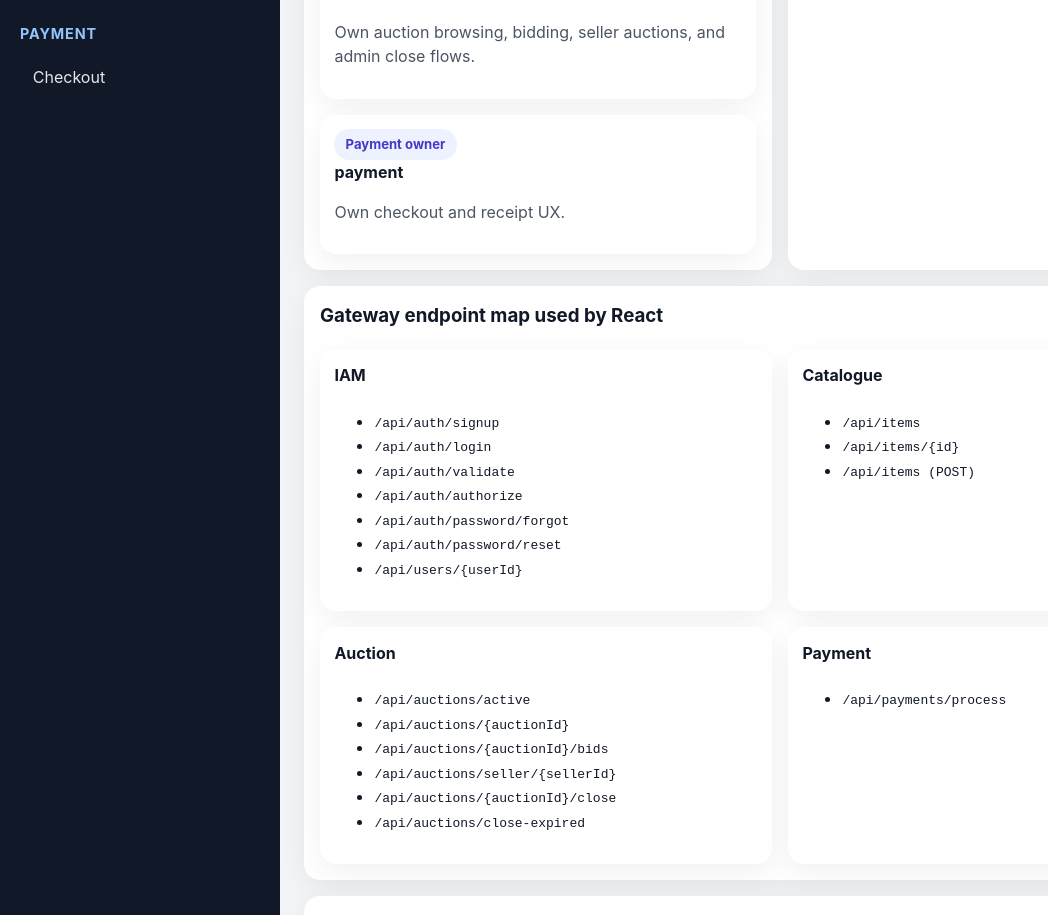
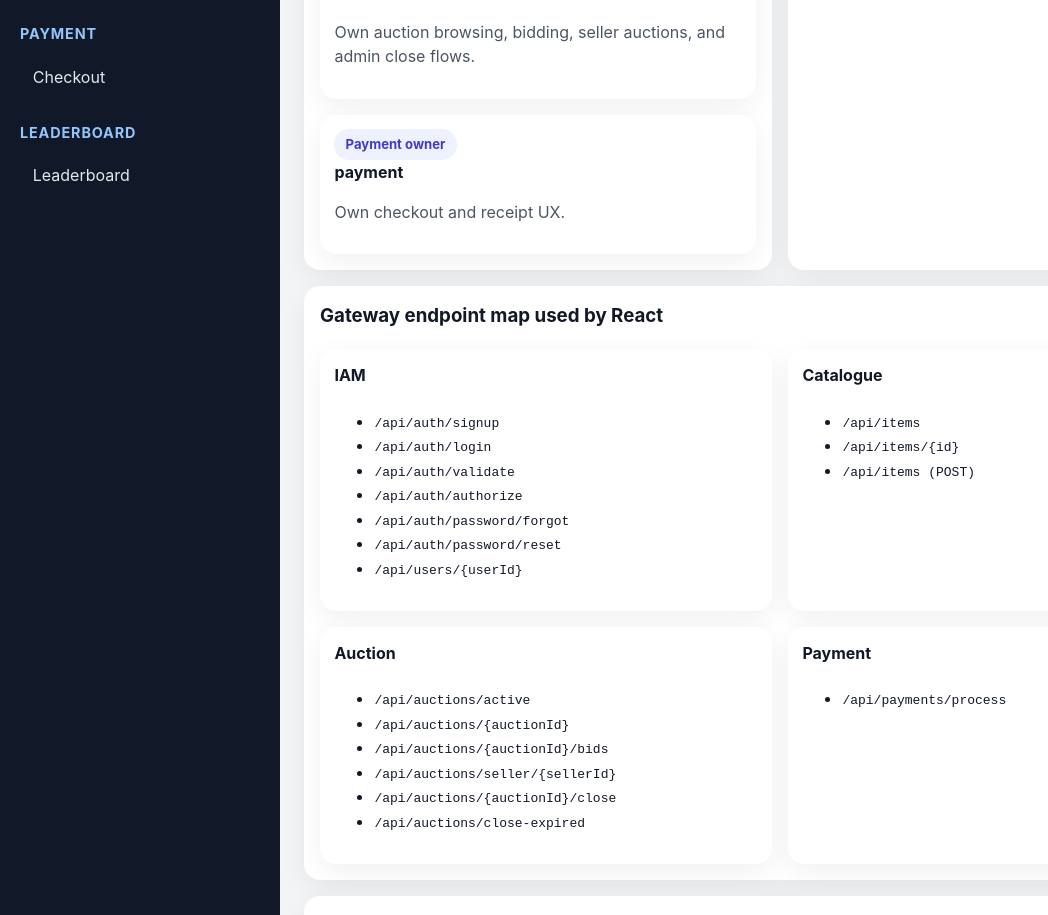
Before and after one commit to PeytonHislop/EECS4413Auction_e-Commerce_System, a React (Vite) app in the folder frontend/: page / in a window 1280 px wide. Shown: the part 932-1847 px from the top of the page, without its empty margins (0-1048 px from the left). Built offline with nearby package versions, Linux system fonts and the light colour scheme.

Commit message:
Update Layout.jsx
Added: title: "Leaderboard",
    links: [{ to: "/leaderboard", label: "Leaderboard" }]

```diff
--- a/frontend/src/shared/components/Layout.jsx
+++ b/frontend/src/shared/components/Layout.jsx
@@ -35,6 +35,10 @@ const sections = [
   {
     title: "Payment",
     links: [{ to: "/payments/checkout", label: "Checkout" }]
+  },
+  {
+    title: "Leaderboard",
+    links: [{ to: "/leaderboard", label: "Leaderboard" }]
   }
 ];
 
```
